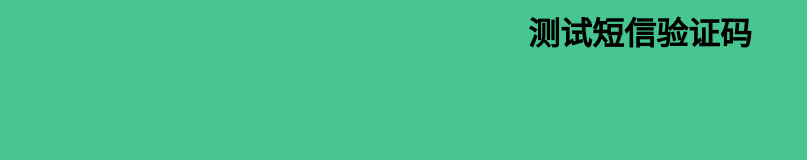
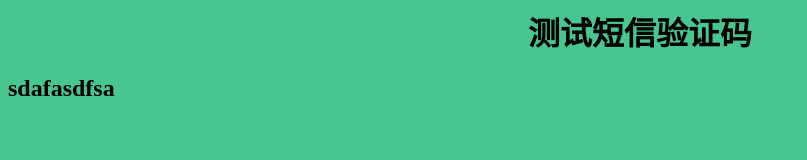
Before and after one commit to MSSManofPRC/H5-APP, a plain HTML site: page index.html in a window 1280 px wide. Shown: the whole page, without its empty margins (0-807 px from the left). Drawn offline with nearby package versions, Linux system fonts and the light colour scheme.

Commit message:
Update index.html

```diff
--- a/index.html
+++ b/index.html
@@ -10,7 +10,7 @@
 
     <h1 style="text-align:center">测试短信验证码</h1>
 
-
+    <h2>sdafasdfsa</h2>
 
 </body>
 
```
